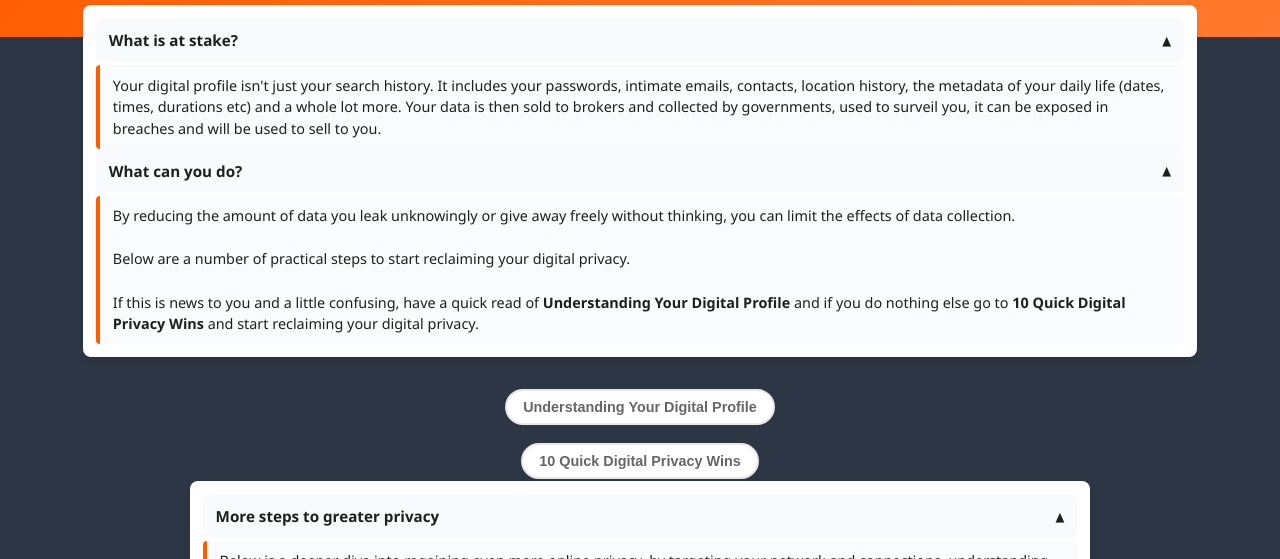
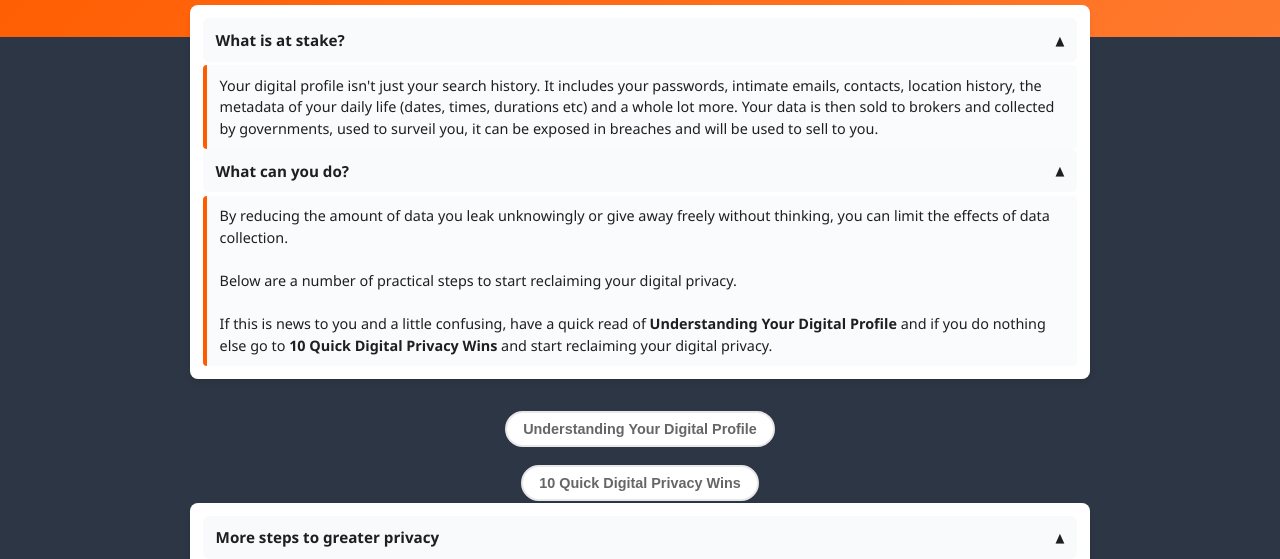
Before and after one commit to jaquesbody/onlineprivacyguide, a plain HTML site: page index.html in a window 1280 px wide. Shown: the part 179-738 px from the top of the page. Drawn offline with Linux system fonts and the light colour scheme.

Commit message:
Updated CSS formatting issues for desktop

```diff
--- a/index.html
+++ b/index.html
@@ -3,9 +3,10 @@
 <head>
     <meta charset="UTF-8">
     <meta name="viewport" content="width=device-width, initial-scale=1.0">
-    <title>Online Privacy Guide: Reclaim Your Digital Life</title>
-    <!-- Link to external CSS -->
+    <meta name="theme-color" content="#2d3644">
+    <title>Online Privacy Guide: Reclaim Your Digital Privacy</title>
     <link rel="stylesheet" href="style.css">
+    <link rel="manifest" href="manifest.json">
 </head>
 <body>
 
--- a/style.css
+++ b/style.css
@@ -42,12 +42,20 @@ h1 {
 
 .intro-box {
     background: white;
-    max-width: 85%;
+    max-width: 900px; /* Changed from 85% to match main content width */
     margin: -2rem auto 0.3rem;
     padding: 0.8rem;
     border-radius: 8px;
     box-shadow: 0 4px 6px -1px rgba(0, 0, 0, 0.1);
     position: relative;
+    box-sizing: border-box; /* Added to prevent padding from exceeding max-width */
+}
+
+/* Ensure consistent font for all intro elements */
+.intro-header,
+.intro-content,
+.intro-arrow {
+    font-family: var(--font-main);
 }
 
 /* Navigation */
```
Also changed, not shown: icon-192.svg (added), icon-512.svg (added).
